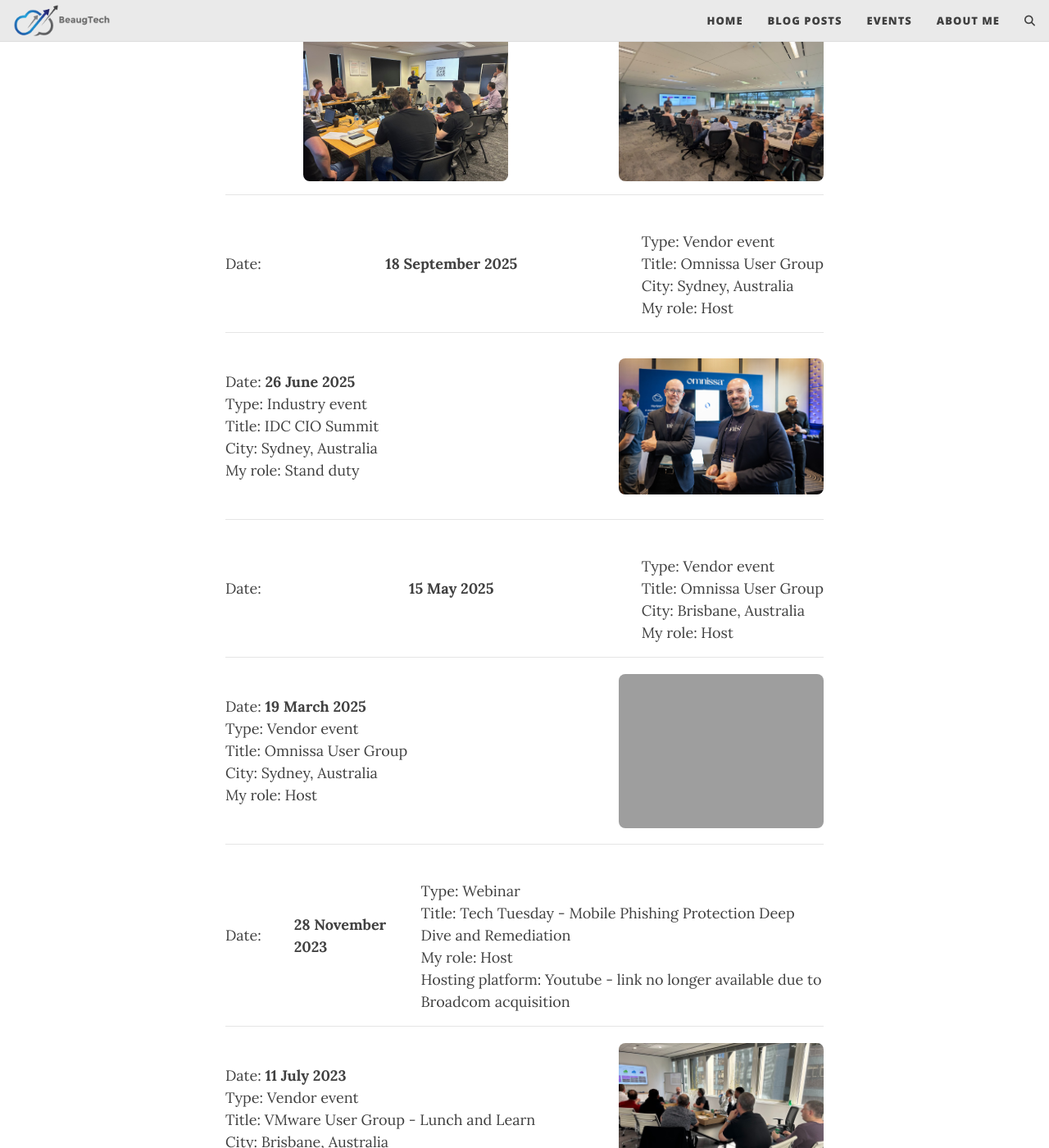
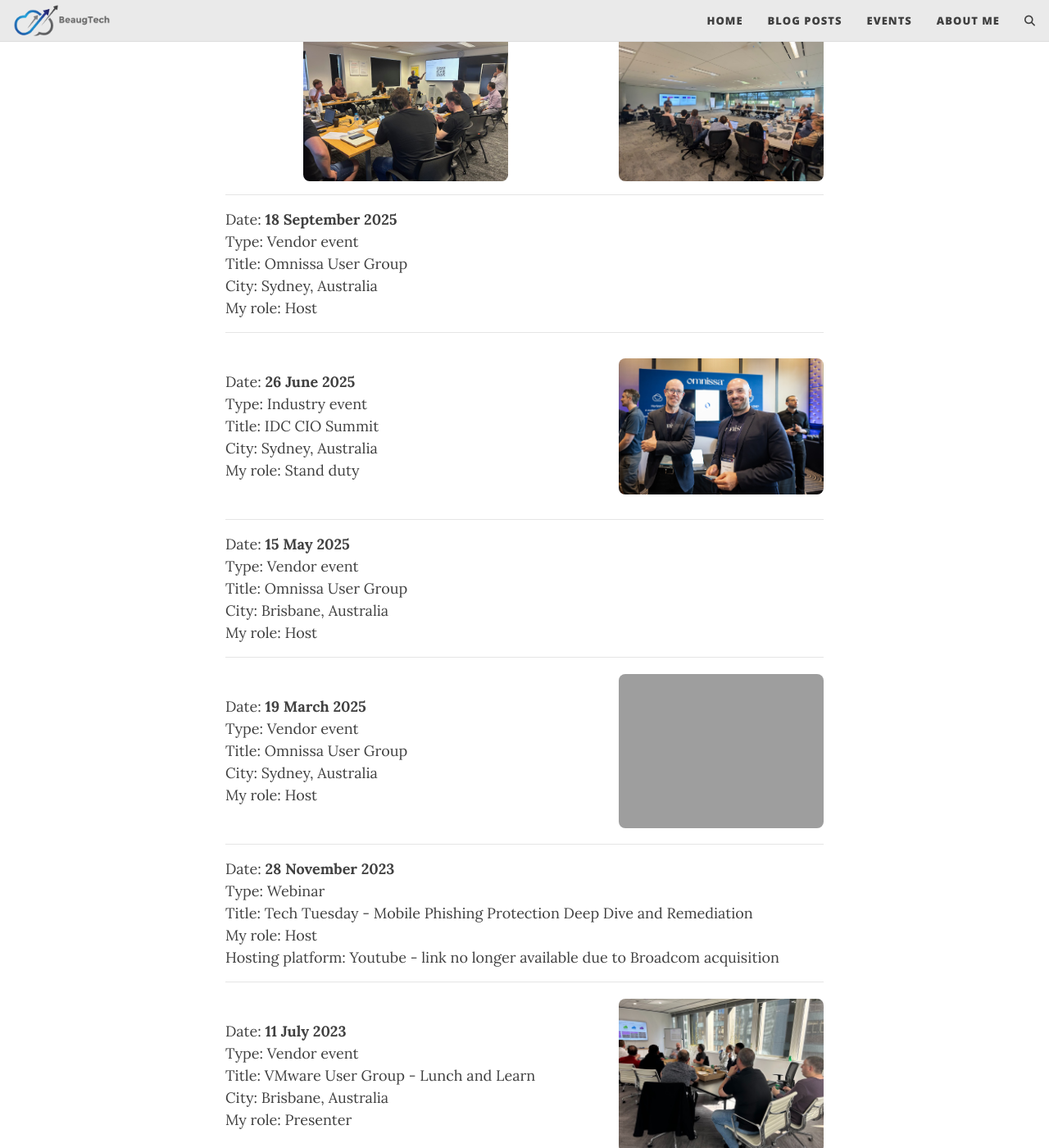
Before and after one commit to Matt95B/blog, a Jekyll site: the page built from events.html, in a window 1280 px wide and 1400 px high, scrolled down 647 px. Shown: the whole window at 82% size. Built offline with Jekyll 4.4.1, drawn with Linux system fonts in a browser that asks for light colours; comment, search, counter and statistics services are not loaded.

Commit message:
update
Signed-off-by: Mathieu Beaugrand <189304497+Matt95B@users.noreply.github.com>

```diff
--- a/events.html
+++ b/events.html
@@ -23,6 +23,18 @@
     height: auto;
     border-radius: 8px;
   }
+
+  /* Responsive: stack on small screens */
+  @media (max-width: 768px) {
+    .events-container {
+      flex-direction: column;
+      text-align: center;
+    }
+
+    .events-image {
+      text-align: center;
+    }
+  }
 </style>
 
 Date: <b>27 November 2025</b><br>
@@ -37,7 +49,7 @@
     Type: Vendor event<br>
     Title: Samsung Knox expert traning<br>
     City: Brisbane & Sydney, Australia<br>
-    My role: Presenter<br>
+    My role: Presenter
 </p>
 <div class="events-container">
     <div class="events-image">
@@ -50,13 +62,11 @@
 
 <hr>
 
-<div class="events-container">
 Date: <b>18 September 2025</b><br>
 Type: Vendor event<br>
 Title: Omnissa User Group<br>
 City: Sydney, Australia<br>
-My role: Host<br>
-</div>
+My role: Host
 
 <hr>
 
@@ -76,13 +86,11 @@
 
 <hr>
 
-<div class="events-container">
 Date: <b>15 May 2025</b><br>
 Type: Vendor event<br>
 Title: Omnissa User Group<br>
 City: Brisbane, Australia<br>
-My role: Host<br>
-</div>
+My role: Host
 
 <hr>
 
@@ -92,7 +100,7 @@
             Type: Vendor event<br>
             Title: Omnissa User Group<br>
             City: Sydney, Australia<br>
-            My role: Host<br>
+            My role: Host
         </p>
     </div>
     <div class="events-image">
@@ -102,13 +110,11 @@
 
 <hr>
 
-<div class="events-container">
 Date: <b>28 November 2023</b><br>
 Type: Webinar<br>
 Title: Tech Tuesday - Mobile Phishing Protection Deep Dive and Remediation<br>
 My role: Host<br>
 Hosting platform: Youtube - link no longer available due to Broadcom acquisition
-</div>
 
 <hr>
 
@@ -118,7 +124,7 @@
             Type: Vendor event<br>
             Title: VMware User Group - Lunch and Learn<br>
             City: Brisbane, Australia<br>
-            My role: Presenter<br>
+            My role: Presenter
         </p>
     </div>
     <div class="events-image">
@@ -134,7 +140,7 @@
             Type: Vendor event<br>
             Title: Ingram Experience<br>
             City: Brisbane, Australia<br>
-            My role: Stand duty<br>
+            My role: Stand duty
         </p>
     </div>
     <div class="events-image">
@@ -144,23 +150,19 @@
 
 <hr>
 
-<div class="events-container">
 Date: <b>07 March 2023</b><br>
 Type: Webinar<br>
 Title: Tech Tuesday - Improving your mobile security with Mobile Threat Defense (MTD)<br>
 My role: Host<br>
 Hosting platform: Youtube - link no longer available due to Broadcom acquisition
-</div>
 
 <hr>
 
-<div class="events-container">
 Date: <b>06 September 2022</b><br>
 Type: Webinar<br>
 Title: Tech Tuesday - Workspace ONE Mobile Threat Defence (MTD) Overview<br>
 My role: Host<br>
 Hosting platform: Youtube - link no longer available due to Broadcom acquisition
-</div>
 
 <hr>
 
@@ -170,7 +172,7 @@
             Type: Vendor event<br>
             Title: Dicker Data TechX<br>
             City: Brisbane, Australia<br>
-            My role: Stand duty<br>
+            My role: Stand duty
         </p>
     </div>
     <div class="events-image">
@@ -180,13 +182,11 @@
 
 <hr>
 
-<div class="events-container">
 Date: <b>09 August 2022</b><br>
 Type: Vendor event<br>
 Title: Dicker Data TechX<br>
 City: Perth, Australia<br>
-My role: Stand duty<br>
-</div>
+My role: Stand duty
 
 <hr>
 
@@ -196,7 +196,7 @@
             Type: Vendor event<br>
             Title: Telstra Vantage<br>
             City: Melbourne, Australia<br>
-            My role: Stand duty<br>
+            My role: Stand duty
         </p>
     </div>
     <div class="events-image">
@@ -212,7 +212,7 @@
             Type: Vendor event<br>
             Title: Telstra Connected WA<br>
             City: Perth, Australia<br>
-            My role: Stand duty<br>
+            My role: Stand duty
         </p>
     </div>
     <div class="events-image">
@@ -228,7 +228,7 @@
             Type: Vendor event<br>
             Title: Telstra Vantage<br>
             City: Melbourne, Australia<br>
-            My role: Stand duty<br>
+            My role: Stand duty
         </p>
     </div>
     <div class="events-image">
```
Lines whose indentation alone changed are shown as unchanged.
